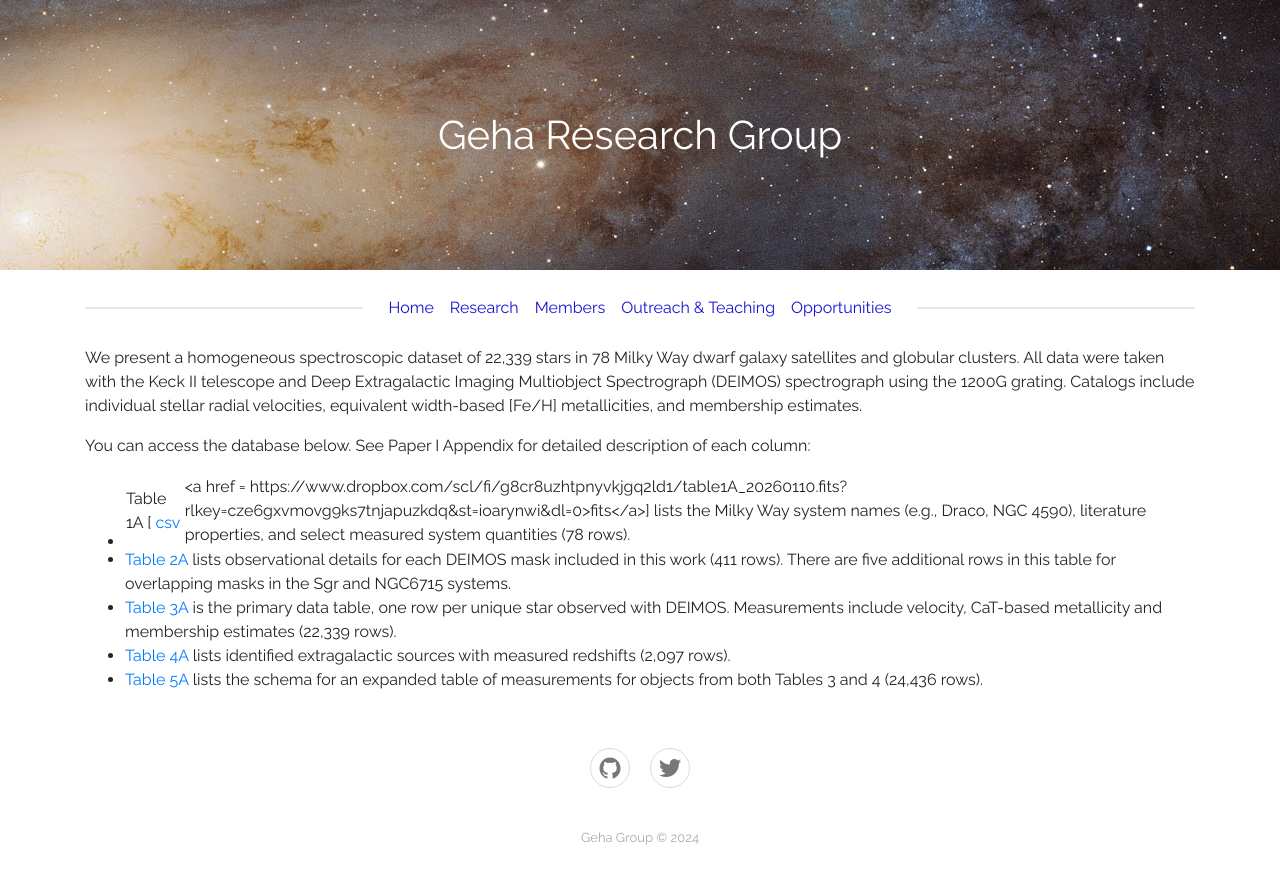
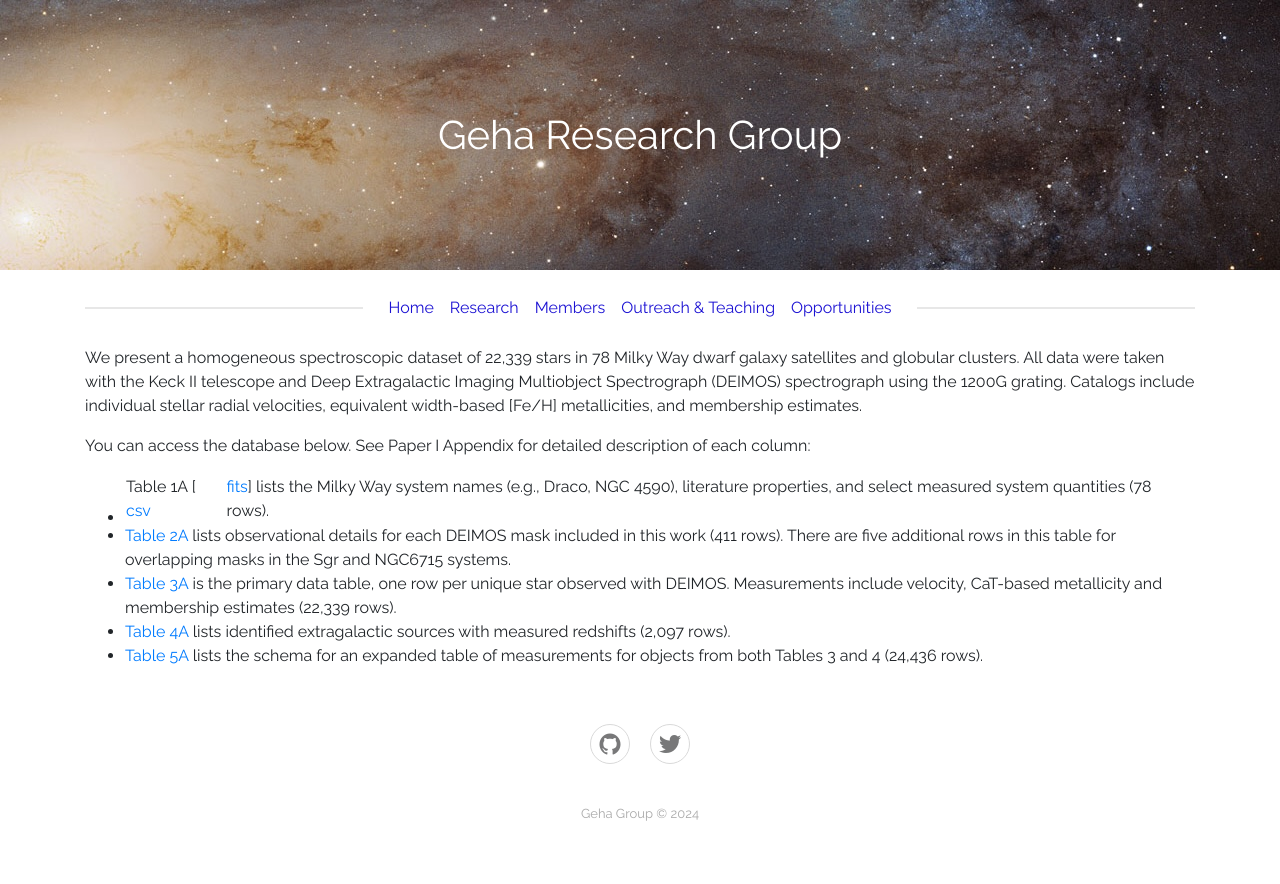
Before and after one commit to geha-group/geha-group.github.io, a Jekyll site: the page built from _deimos/paper1.md, in a window 1280 px wide. Shown: the top 884 px of the page. Built offline with Jekyll 4.4.1, drawn with Linux system fonts in a browser that asks for light colours.

Commit message:
Update paper1.md

```diff
--- a/_deimos/paper1.md
+++ b/_deimos/paper1.md
@@ -13,7 +13,7 @@ Catalogs include individual stellar radial velocities, equivalent width-based [F
 and membership estimates.
 
 You can access the database below.   See Paper I Appendix for detailed description of each column:
-- Table 1A [<a href="{{ '/assets/deimos/table1.csv' | relative_url }}"> csv </a> | <a href = https://www.dropbox.com/scl/fi/g8cr8uzhtpnyvkjgq2ld1/table1A_20260110.fits?rlkey=cze6gxvmovg9ks7tnjapuzkdq&st=ioarynwi&dl=0>fits</a>] lists the Milky Way system names (e.g., Draco, NGC 4590), literature properties, and select measured system quantities (78 rows).
+- Table 1A [<a href="{{ '/assets/deimos/table1.csv' | relative_url }}"> csv </a> | <a href="https://www.dropbox.com/scl/fi/g8cr8uzhtpnyvkjgq2ld1/table1A_20260110.fits?rlkey=cze6gxvmovg9ks7tnjapuzkdq&st=ioarynwi&dl=0"> fits</a>] lists the Milky Way system names (e.g., Draco, NGC 4590), literature properties, and select measured system quantities (78 rows).
 - <a href="{{ '/assets/deimos/table2.csv' | relative_url }}" download>Table 2A</a> lists observational details for each DEIMOS mask included in this work (411 rows). There are five additional rows in this table for overlapping masks in the Sgr and NGC6715 systems.
 - <a href="{{ '/assets/deimos/table3.csv' | relative_url }}" download>Table 3A</a> is the primary data table, one row per unique star observed with DEIMOS. Measurements include velocity, CaT-based metallicity and membership estimates (22,339 rows).
 - <a href="{{ '/assets/deimos/table4.csv' | relative_url }}" download>Table 4A</a> lists identified extragalactic sources with measured redshifts (2,097 rows).
```
